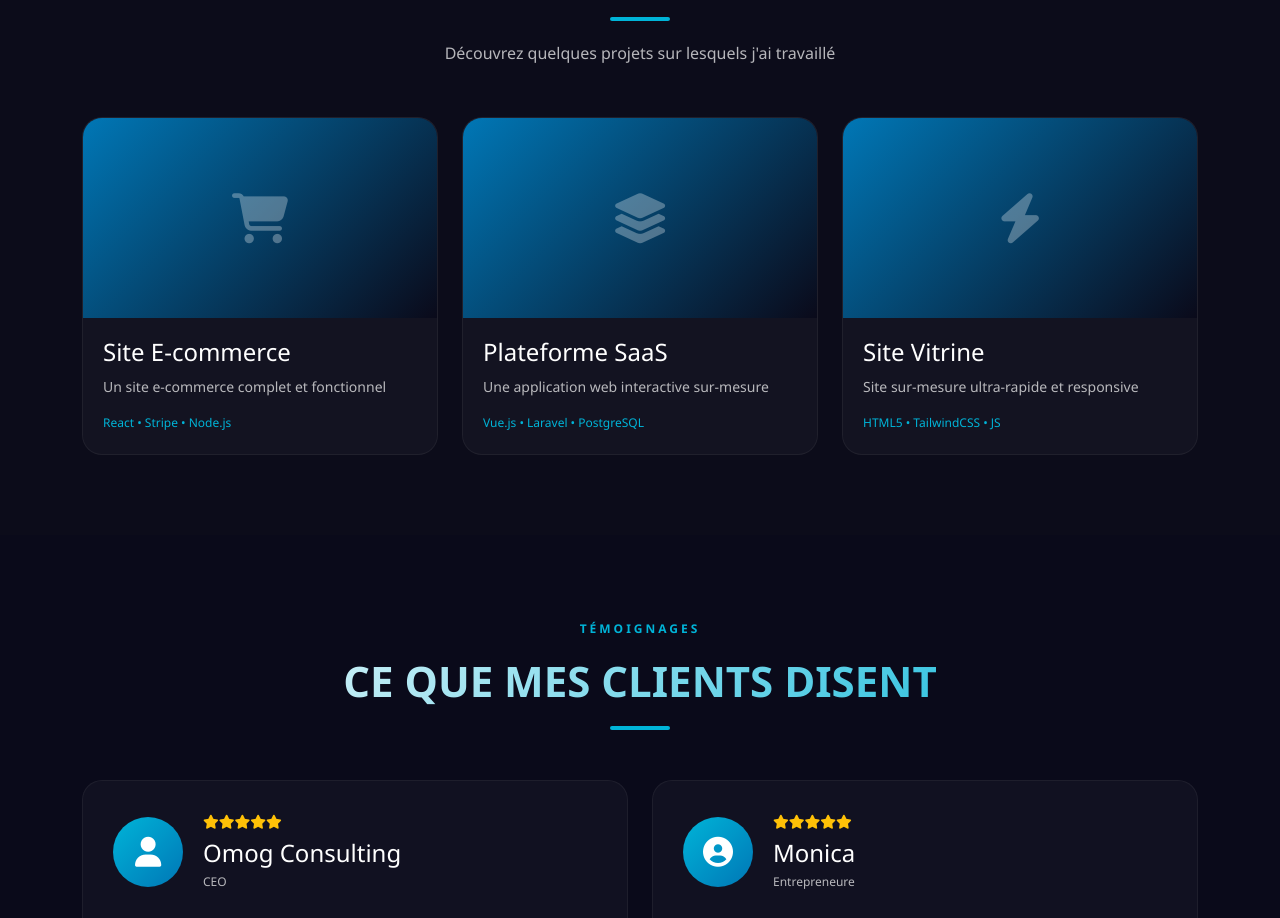
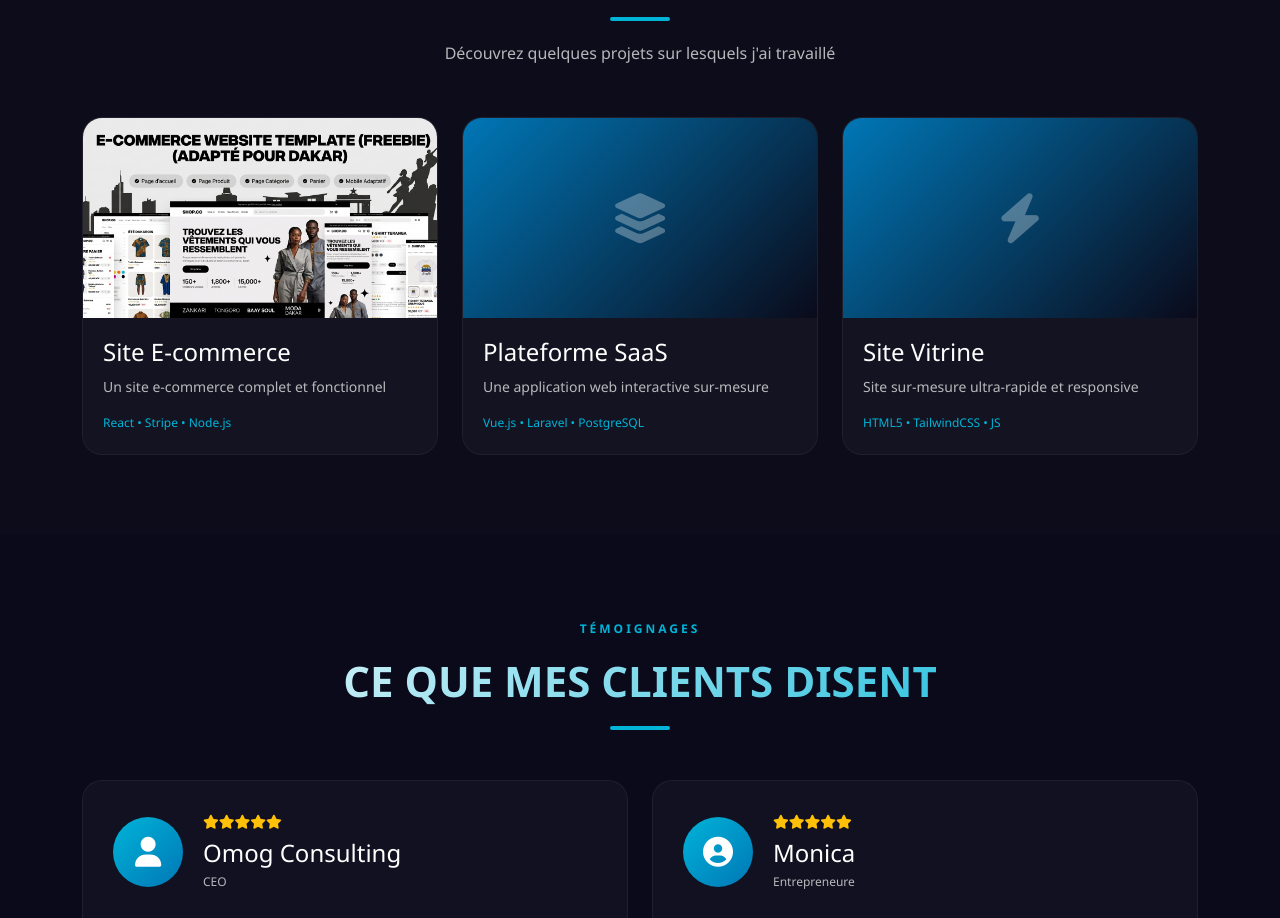
Before and after one commit to issaNzamba/indtech-site, a plain HTML site: page index.html in a window 1280 px wide. Shown: the part 3759-4677 px from the top of the page. Drawn offline with nearby package versions, Linux system fonts and the light colour scheme.

Commit message:
feat: adding images for recent projects

```diff
--- a/index.html
+++ b/index.html
@@ -431,9 +431,7 @@
         <div class="col-md-4" data-aos="fade-up" data-aos-delay="100">
           <div class="project-card">
             <div class="project-image">
-              <div class="project-placeholder">
-                <i class="fas fa-shopping-cart"></i>
-              </div>
+              <img src="images/themplate-website-ecommerce.png" alt="Aperçu du site E-commerce" class="project-img-custom">
               <div class="project-overlay">
                 <a href="#" class="btn btn-light btn-sm"><i class="fas fa-eye"></i> Voir</a>
               </div>
--- a/style/style.css
+++ b/style/style.css
@@ -756,6 +756,20 @@ section {
     overflow: hidden;
 }
 
+/* Nouvelle classe pour les images de vos projets */
+.project-img-custom {
+  width: 100%;
+  height: 200px; /* Ajustez cette hauteur selon la taille désirée pour vos cartes */
+  object-fit: cover; /* Remplit l'espace sans écraser l'image */
+  display: block;
+  transition: transform 0.3s ease; /* Optionnel : pour un petit effet de zoom au survol */
+}
+
+/* Optionnel : un petit effet de zoom quand on passe la souris sur la carte */
+.project-card:hover .project-img-custom {
+  transform: scale(1.05);
+}
+
 .project-placeholder {
     width: 100%;
     height: 100%;
```
Also changed, not shown: images/themplate-website-ecommerce.png (added).
